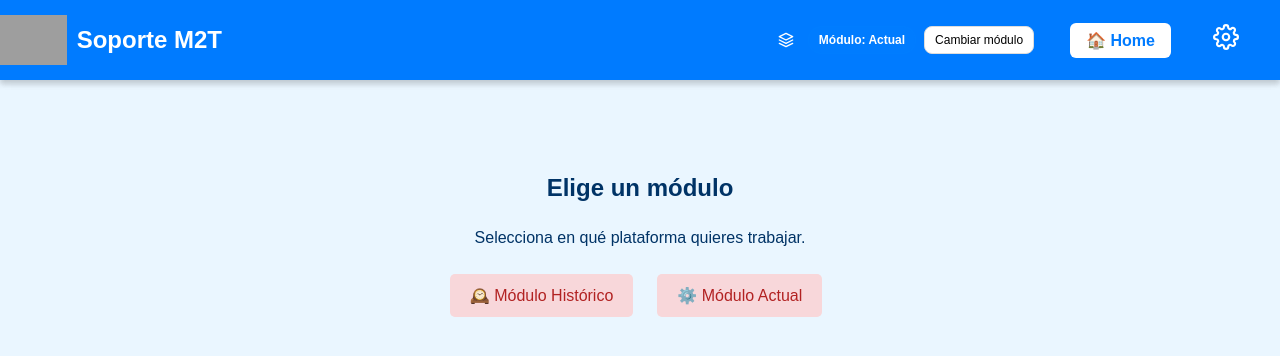
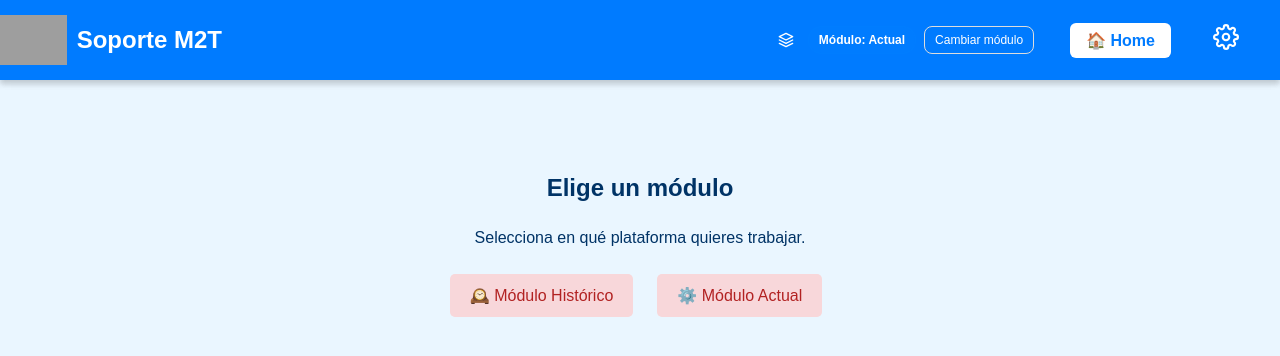
Before and after one commit to KoeruLevi/m2tapp, a React (Vite) app in the folder frontend/: page /modulos in a window 1280 px wide. Shown: the top 356 px of the page. Built offline with nearby package versions, Linux system fonts and the light colour scheme; grey boxes are pictures that could not be loaded.

Commit message:
Update Header.css

```diff
--- a/frontend/src/styles/Header.css
+++ b/frontend/src/styles/Header.css
@@ -184,14 +184,21 @@
 }
 
 .switch-module-btn {
-  padding: 6px 10px;
+  color: #ffffff;            /* ← color del texto */
+  background: transparent;
   border: 1px solid #ddd;
   border-radius: 8px;
-  background: #fff;
+  padding: 6px 10px;
+  font-size: 12px;
   cursor: pointer;
-  font-size: 12px;
 }
 
 .switch-module-btn:hover {
-  background: #f5f5f5;
+  color: #ffffff;            /* asegúralo también en hover */
+  background: rgba(255,255,255,0.12);
 }
+
+.switch-module-btn:focus-visible {
+  outline: 2px solid #fff;   /* accesible sobre fondo azul */
+  outline-offset: 2px;
+}
```
